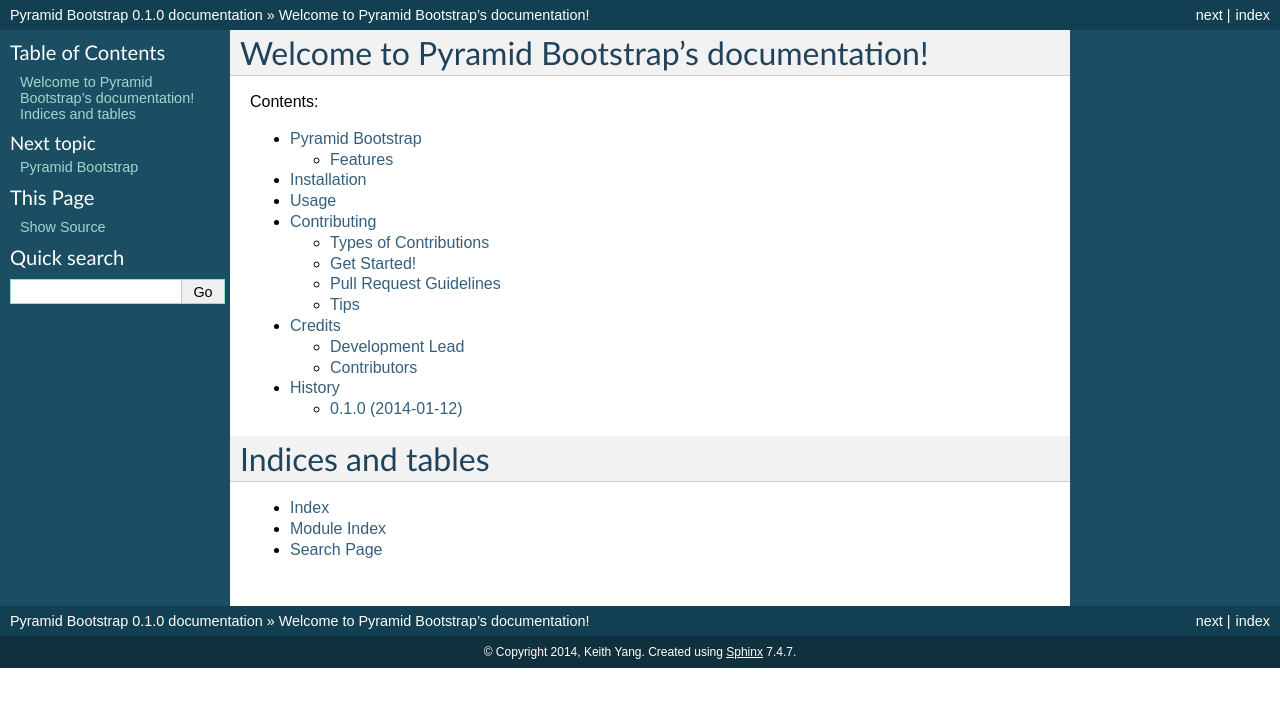
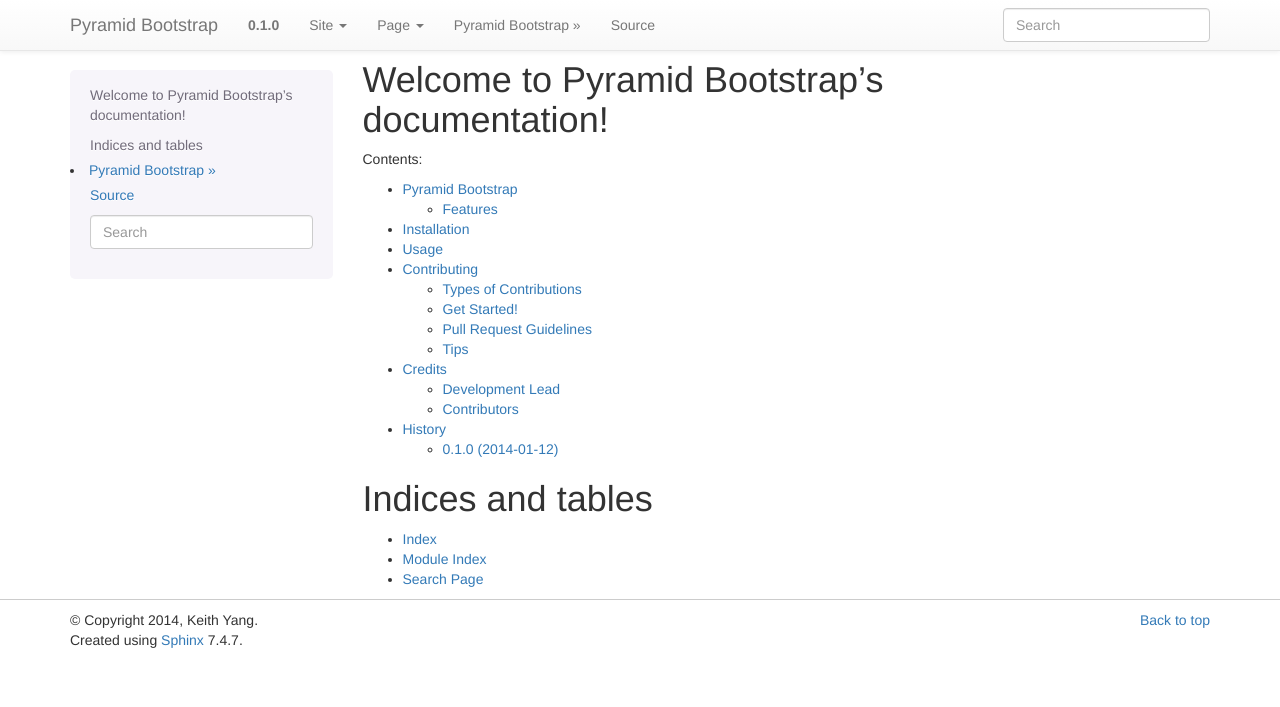
Before and after one commit to ceelian/pyramid_bootstrap, a Sphinx documentation site: the page built from docs/index.rst, in a window 1280 px wide. Shown: the top 707 px of the page. Built offline with Sphinx 7.4.7, drawn with Linux system fonts in a browser that asks for light colours.

Commit message:
Try use sphinx bootstrap theme

```diff
--- a/docs/conf.py
+++ b/docs/conf.py
@@ -13,6 +13,7 @@
 # serve to show the default.
 
 import sys, os
+import sphinx_bootstrap_theme
 
 # If extensions (or modules to document with autodoc) are in another directory,
 # add these directories to sys.path here. If the directory is relative to the
@@ -106,7 +107,8 @@
 
 # The theme to use for HTML and HTML Help pages.  See the documentation for
 # a list of builtin themes.
-html_theme = 'default'
+#html_theme = 'default'
+html_theme = 'bootstrap'
 
 # Theme options are theme-specific and customize the look and feel of a theme
 # further.  For a list of options available for each theme, see the
@@ -115,6 +117,7 @@
 
 # Add any paths that contain custom themes here, relative to this directory.
 #html_theme_path = []
+html_theme_path = sphinx_bootstrap_theme.get_html_theme_path()
 
 # The name for this set of Sphinx documents.  If None, it defaults to
 # "<project> v<release> documentation".
--- a/requirements.txt
+++ b/requirements.txt
@@ -1,3 +1,4 @@
 Pyramid>=1.3
 six>=1.5.2
 pytest>=2.5.1
+sphinx_bootstrap_theme>=0.3.6
```
